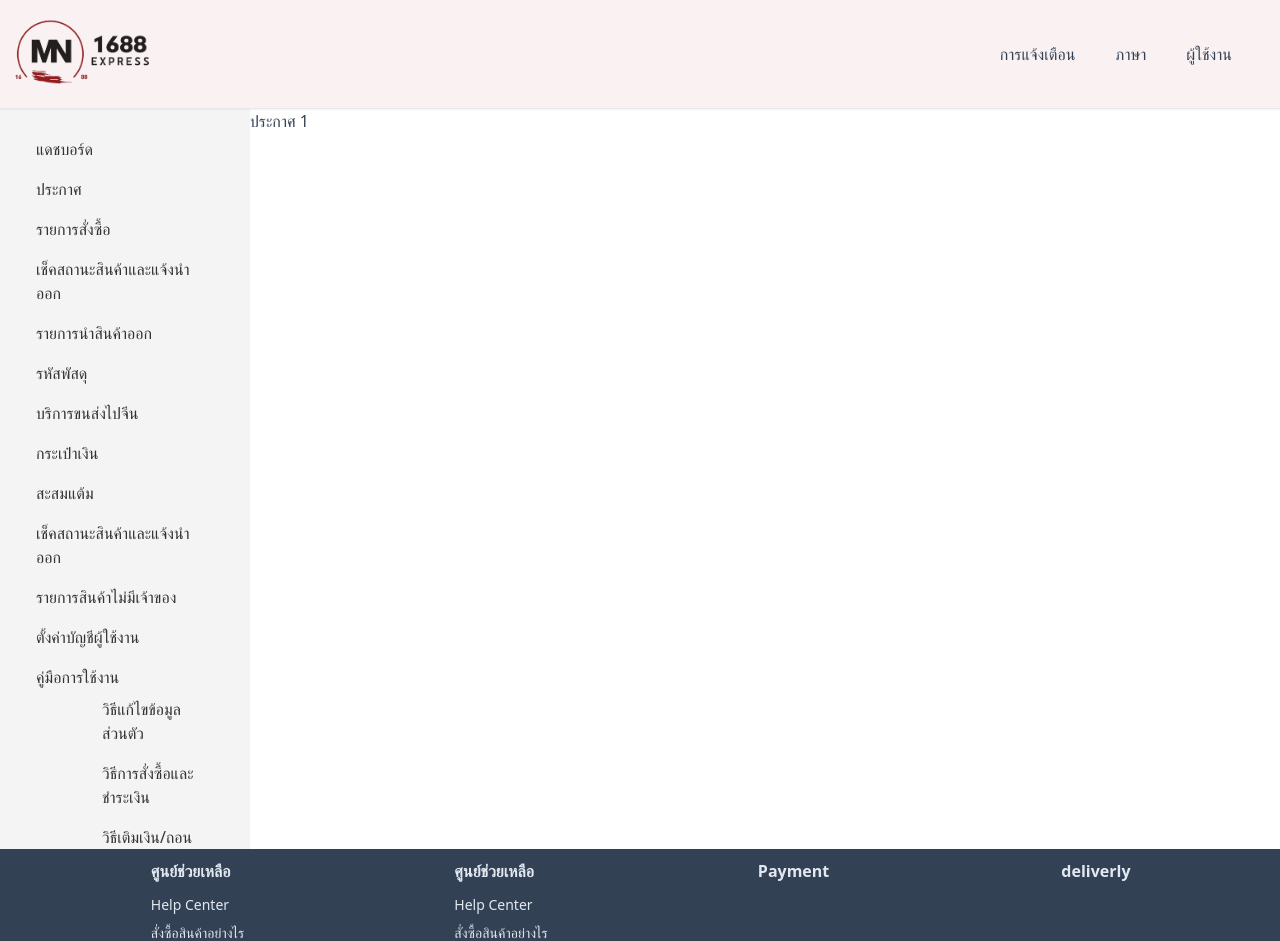
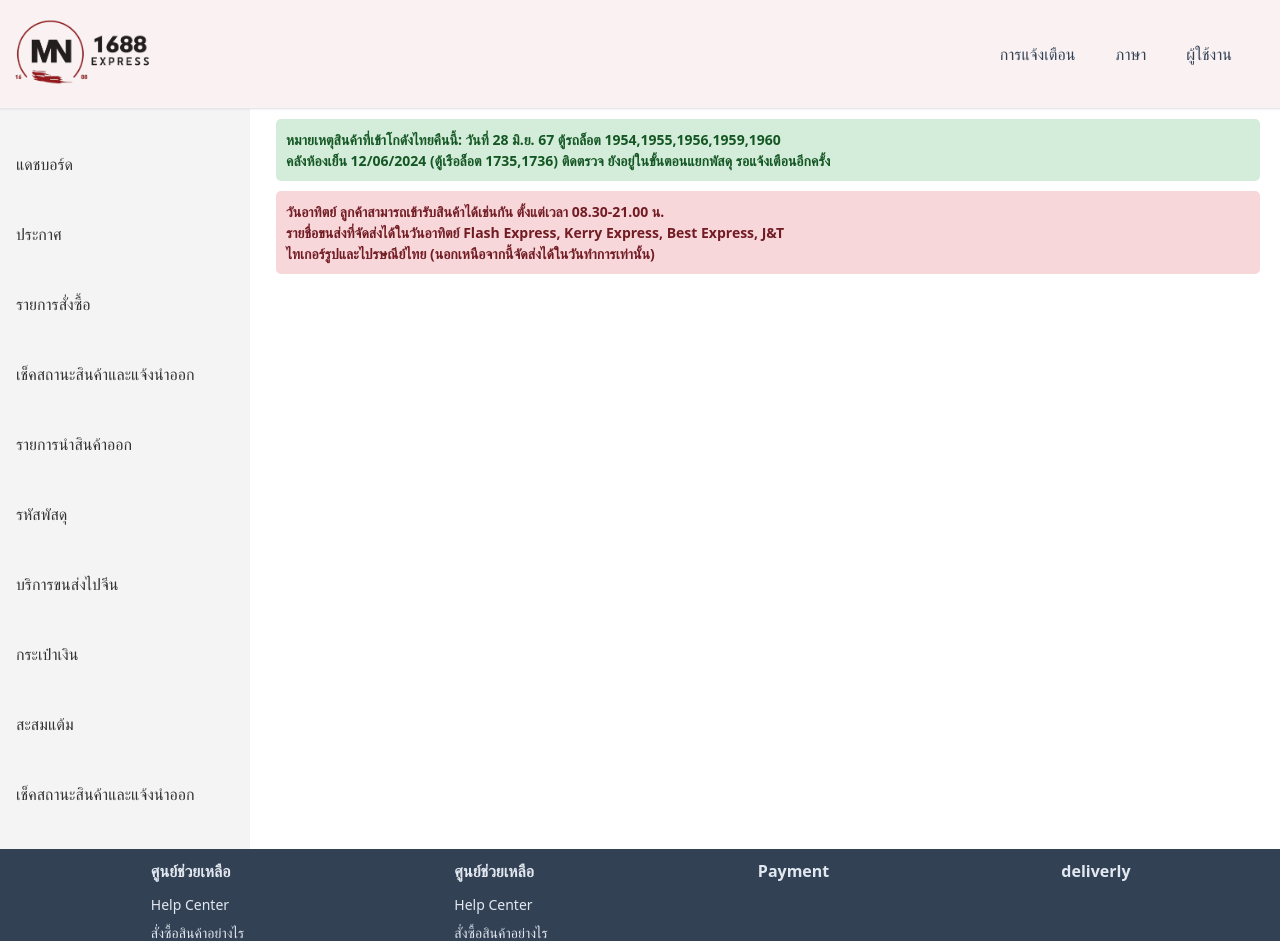
Before and after one commit to Bright2704/mn_web, a Next.js app: page /user in a window 1280 px wide. Shown: the top 941 px of the page. Built offline with nearby package versions, Linux system fonts and the light colour scheme.

Commit message:
edit announcement page

```diff
--- a/app/user/components/Annoucement.tsx
+++ /dev/null
@@ -1,15 +0,0 @@
-// components/TrackingWidget.tsx
-import React from 'react';
-
-const Announcement = () => {
-    return (
-        <div className="announment">
-            <div className='announment-sub'>
-                    ประกาศ
-            </div>
-        </div>
-
-    );
-};
-
-export default Announcement;
--- /dev/null
+++ b/app/user/components/Announcement.tsx
@@ -0,0 +1,26 @@
+import React from 'react';
+
+const Announcement = () => {
+  return (
+    <div>
+      <div className="announcement-bar green-bar">
+        <span>
+          หมายเหตุสินค้าที่เข้าโกดังไทยคืนนี้: วันที่ 28 มิ.ย. 67 ตู้รถล็อต 1954,1955,1956,1959,1960
+          <br />
+          คลังห้องเย็น 12/06/2024 (ตู้เรือล็อต 1735,1736) ติดตรวจ ยังอยู่ในขั้นตอนแยกพัสดุ รอแจ้งเตือนอีกครั้ง
+        </span>
+      </div>
+      <div className="announcement-bar red-bar">
+        <span>
+          วันอาทิตย์ ลูกค้าสามารถเข้ารับสินค้าได้เช่นกัน ตั้งแต่เวลา 08.30-21.00 น.
+          <br />
+          รายชื่อขนส่งที่จัดส่งได้ในวันอาทิตย์ Flash Express, Kerry Express, Best Express, J&T
+          <br />
+          ไทเกอร์รูปและไปรษณีย์ไทย (นอกเหนือจากนี้จัดส่งได้ในวันทำการเท่านั้น)
+        </span>
+      </div>
+    </div>
+  );
+};
+
+export default Announcement;
--- a/app/user/components/side/SideBar2.tsx
+++ b/app/user/components/side/SideBar2.tsx
@@ -8,91 +8,97 @@ const SideBar2 = () => {
         <div className="sidebar">
             {/* <h1 className="text-2xl font-bold">Menu</h1> */}
             <ul>
-                <li>
+                <li className="menu-item">
                     <Link href="/dashboard">
                         แดชบอร์ด
                     </Link>
                 </li>
-                <li>
+                <li className="menu-item">
                     <Link href="/announcement">
                         ประกาศ
                     </Link>
                 </li>
-                <li>
+                <li className="menu-item">
                     <Link href="/BuyList">
                         รายการสั่งซื้อ
                     </Link>
                 </li>
-                <li>
+                <li className="menu-item">
                     <Link href="/Import">
                         เช็คสถานะสินค้าและแจ้งนำออก
                     </Link>
                 </li>
-                <li>
+                <li className="menu-item">
                     <Link href="/Export">
                         รายการนำสินค้าออก
                     </Link>
                 </li>
-                <li>
+                <li className="menu-item">
                     <Link href="/Code">
                         รหัสพัสดุ
                     </Link>
                 </li>
-                <li>
+                <li className="menu-item">
                     <Link href="/Service">
                         บริการขนส่งไปจีน
                     </Link>
                 </li>
-                <li>
+                <li className="menu-item">
                     <Link href="/Money">
                         กระเป๋าเงิน
                     </Link>
                 </li>
-                <li>
+                <li className="menu-item">
                     <Link href="/Point">
                         สะสมแต้ม
                     </Link>
                 </li>
-                <li>
+                <li className="menu-item">
                     <Link href="/ImportExport">
                         เช็คสถานะสินค้าและแจ้งนำออก
                     </Link>
                 </li>
-                <li>
+                <li className="menu-item">
                     <Link href="/ListNoOwner">
                         รายการสินค้าไม่มีเจ้าของ
                     </Link>
                 </li>
-                <li>
+                <li className="menu-item">
                     <Link href="/Setting">
                         ตั้งค่าบัญชีผู้ใช้งาน
                     </Link>
                 </li>
-                <li>
-                    <Link href="/GuideBook">
-                        คู่มือการใช้งาน
-                            <div className="submenu">
-                                <li>
-                                    <a>
-                                        วิธีแก้ไขข้อมูลส่วนตัว
-                                    </a>
-                                    <a>
-                                        วิธีการสั่งซื้อและชำระเงิน
-                                    </a>
-                                    <a>
-                                        วิธีเติมเงิน/ถอนเงินในระบบ
-                                    </a>
-                                    <a>
-                                        วิธีแสดงความเป็นเจ้าของฯ
-                                    </a>
-                                </li>
-                            </div>
+                <li className="menu-item submenu-item">
+                    <a href="#">
+                    คู่มือการใช้งาน
+                    </a>
+                    <ul className="submenu">
+                        <li className="menu-item">
+                            <Link href="/user/private">
+                                วิธีแก้ไขข้อมูลส่วนตัว
+                            </Link>
+                        </li>
+                        <li className="menu-item">
+                            <Link href="/user/private">
+                                วิธีการสั่งซื้อและชำระเงิน
+                            </Link>
+                        </li>
+                        <li className="menu-item">
+                            <Link href="/user/private">
+                                วิธีเติมเงิน/ถอนเงินในระบบ
+                            </Link>
+                        </li>
+                        <li className="menu-item">
+                            <Link href="/user/private">
+                                วิธีแสดงความเป็นเจ้าของฯ
+                            </Link>
+                        </li>
+                    </ul>
+                </li>
+                <li className="menu-item">
+                    <Link href="/user/LineNotification">
+                        เชื่อมต่อ LINE NOTIFY
                     </Link>
-                </li>
-                <li>
-                    <a href="/LineNotification">
-                        เชื่อมต่อ LINE NOTIFY
-                    </a>
                 </li>
             </ul>
         </div>
--- /dev/null
+++ b/app/user/dashboard/page.tsx
@@ -0,0 +1,16 @@
+// app/user/pages/dashboard.tsx
+
+import React from 'react';
+import Layout from '../layout';  // Update the import path as necessary
+import TrackingWidget from '../components/TrackingWidget';  // Import your widget
+// import Announcement from '@/app/user/components/Annoucement';
+const dashboard = () => {
+    return (
+            <div className="content">
+                    <TrackingWidget />  {/* Use your widget here */}
+                    {/* Add more widgets as needed */}
+            </div>
+    );
+};
+
+export default dashboard;
--- a/app/user/layout.tsx
+++ b/app/user/layout.tsx
@@ -4,6 +4,7 @@ import { Inter } from 'next/font/google'
 import NavBar from './components/nav/NavBar'
 import Footer from './components/footer/Footer'
 import SideBar2 from './components/side/SideBar2'
+import Announcement from './components/Announcement'
 const inter = Inter({ subsets: ['latin'] })
 
 export default function RootLayout({
@@ -18,9 +19,12 @@ export default function RootLayout({
                   <NavBar/>
                       <div className="flex flex-grow">
                           <SideBar2/>
+                          <div className="flex-grow ml-4"> {/* Add margin-left to create space */}
+                              <Announcement /> {/* Add the AnnouncementBar */}
                                   <main className='flex-grow '>
                                       {children}
                                   </main>
+                          </div>
                       </div>
                   <Footer/>
               </div>
--- a/app/user/page.tsx
+++ b/app/user/page.tsx
@@ -2,7 +2,7 @@ export default function Home() {
     return (
         <div className="announcement">
             <a>
-              ประกาศ 1
+
             </a>
         </div>
     )
--- a/pages/dashboard.tsx
+++ /dev/null
@@ -1,21 +0,0 @@
-// app/user/pages/dashboard.tsx
-import { metadata } from '../app/user/metadata';
-import React from 'react';
-import Layout from '../app/user/layout';  // Update the import path as necessary
-import TrackingWidget from '../app/user/components/TrackingWidget';  // Import your widget
-import Announcement from '@/app/user/components/Annoucement';
-const dashboard = () => {
-    return (
-        <Layout>
-            <div className="dashboard">
-                <Announcement/>
-            </div>
-            <div className="content">
-                    <TrackingWidget />  {/* Use your widget here */}
-                    {/* Add more widgets as needed */}
-            </div>
-        </Layout>
-    );
-};
-
-export default dashboard;
--- a/tsconfig.json
+++ b/tsconfig.json
@@ -23,6 +23,6 @@
       "@/*": ["./*"]
     }
   },
-  "include": ["next-env.d.ts", "**/*.ts", "**/*.tsx",  "../**/*.tsx", ".next/types/**/*.ts"],
+  "include": ["next-env.d.ts", "**/*.ts", "**/**/*.ts", "**/*.tsx",  "../**/*.tsx", ".next/types/**/*.ts"],
   "exclude": ["node_modules"]
 }
```
Lines whose indentation alone changed are shown as unchanged.
